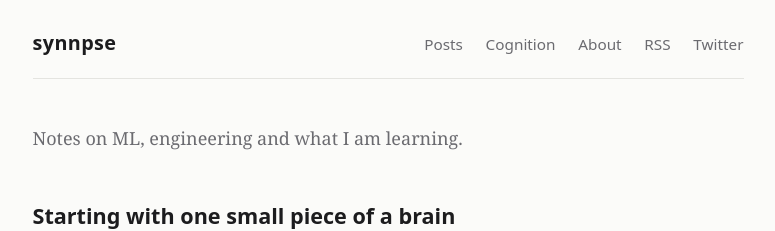
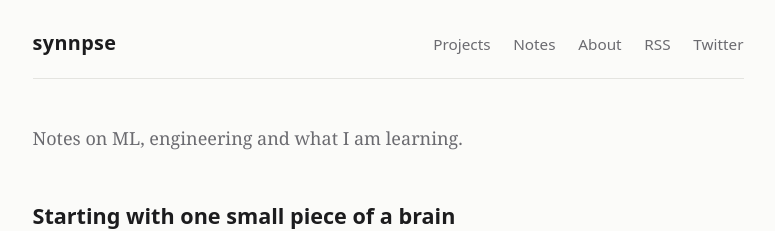
Before and after one commit to AnushaMishra/AnushaMishra.github.io, a Jekyll site: the page built from index.md, in a window 1280 px wide. Shown: the top 231 px of the page, without its empty margins (252-1027 px from the left). Built offline with Jekyll 4.4.1, drawn with Linux system fonts in a browser that asks for light colours.

Commit message:
Update navigation links in default layout

```diff
--- a/_layouts/default.html
+++ b/_layouts/default.html
@@ -15,8 +15,8 @@
   <header class="site-header">
     <a class="site-title" href="{{ '/' | relative_url }}">{{ site.title }}</a>
     <nav>
-      <a href="{{ '/' | relative_url }}">Posts</a>
-      <a href="{{ '/cognition/' | relative_url }}">Cognition</a>
+      <a href="{{ '/projects/' | relative_url }}">Projects</a>
+      <a href="{{ '/' | relative_url }}">Notes</a>
       <a href="{{ '/about/' | relative_url }}">About</a>
       <a href="{{ '/feed.xml' | relative_url }}">RSS</a>
       {% if site.twitter_handle != "" %}<a href="https://twitter.com/{{ site.twitter_handle }}">Twitter</a>{% endif %}
```
